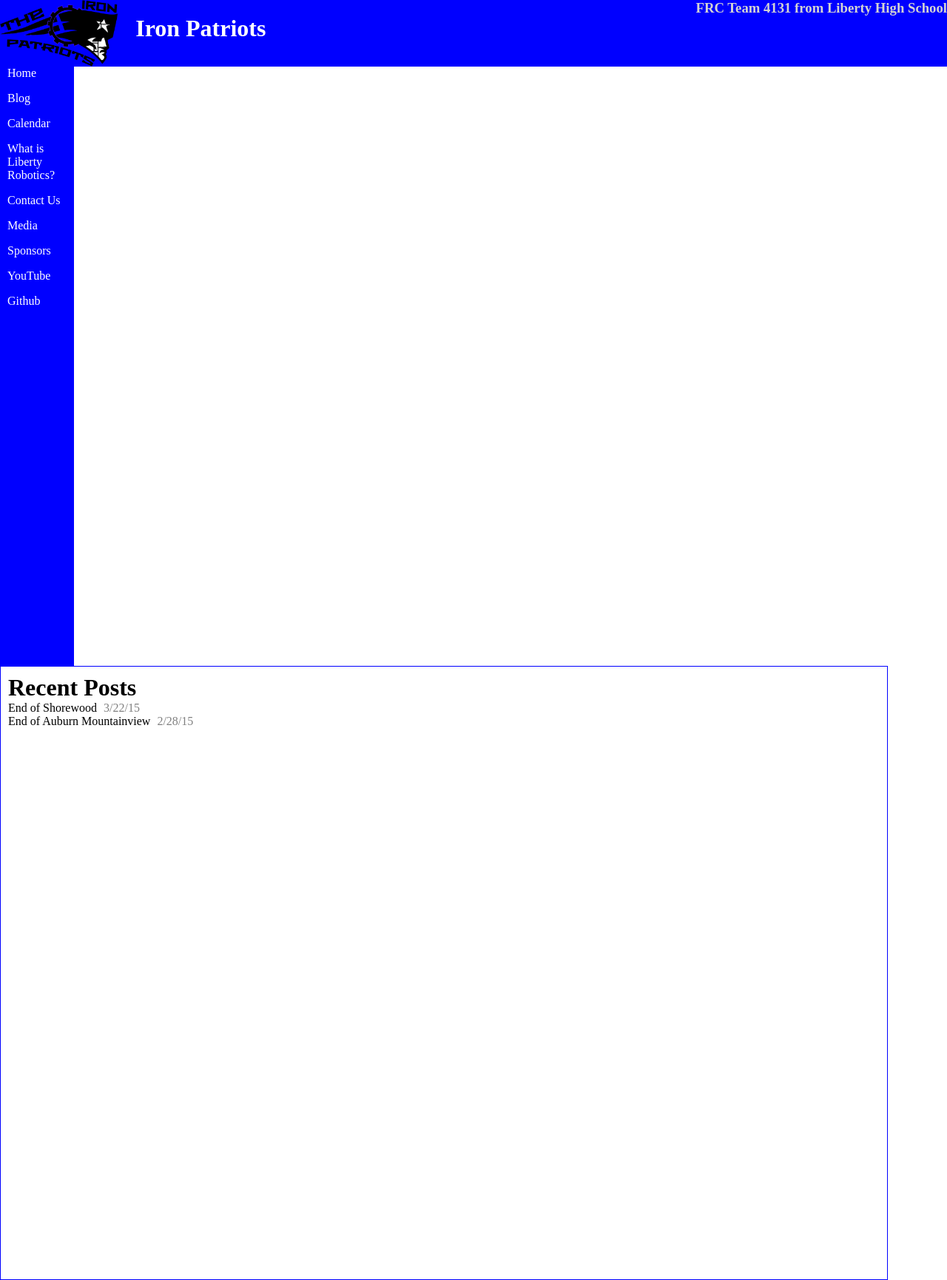
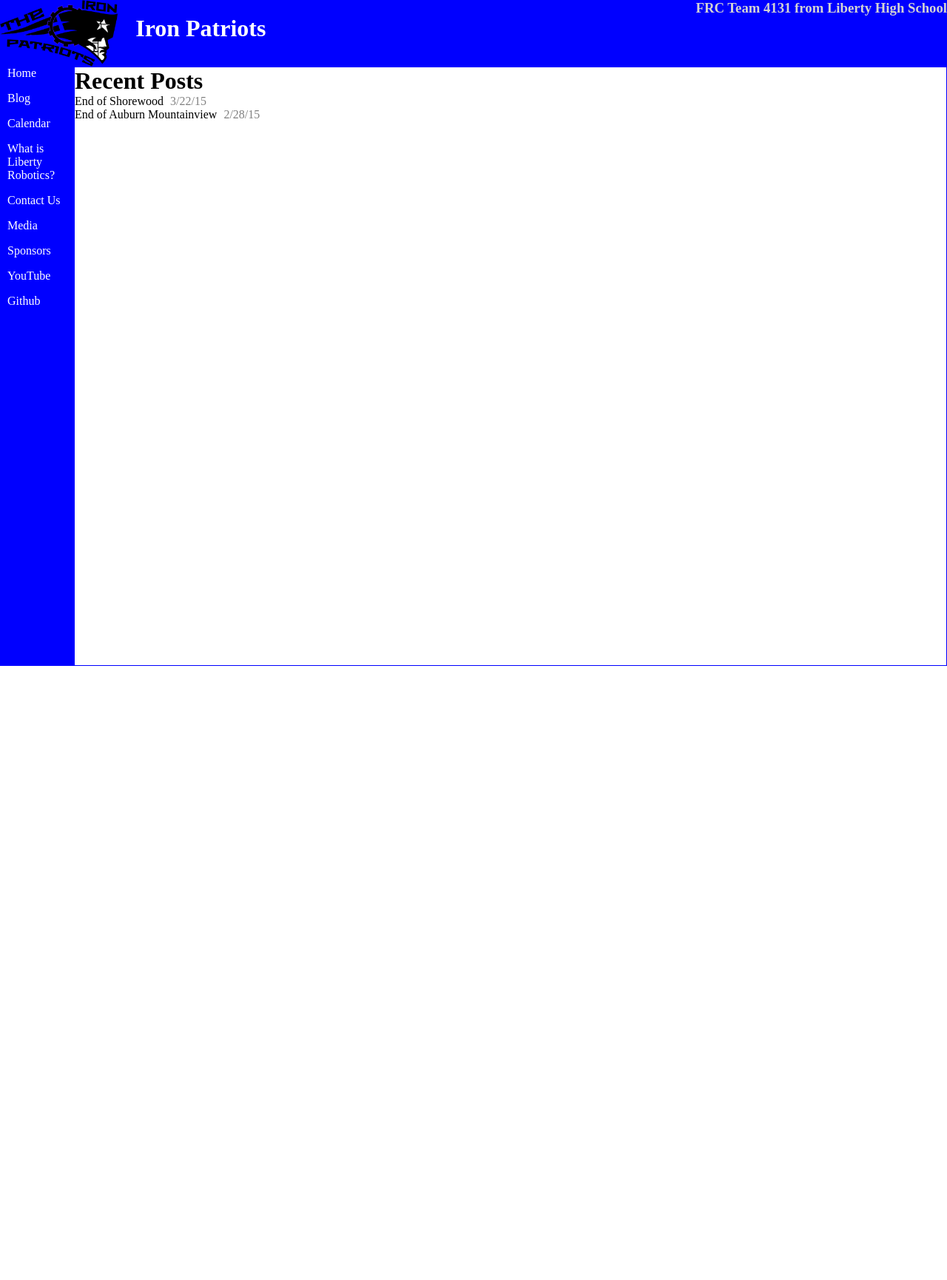
Before and after one commit to katiebugmoon/FRC4131.github.io, a Jekyll site: the page built from blog.html, in a window 1280 px wide. Shown: the whole page at 74% size. Built offline with Jekyll 4.4.1, drawn with Linux system fonts in a browser that asks for light colours; after the commit the page ends 900 px from its top, so only the background shows below that.

Commit message:
Remove padding: it seems to break the layout

```diff
--- a/_layouts/base.html
+++ b/_layouts/base.html
@@ -18,7 +18,7 @@
 				<a class="sitelink" href="https://www.youtube.com/channel/UC4yU-32WIU4Czi8nTdSphrQ" target="_blank">YouTube</a>
 				<a class="sitelink" href="https://github.com/FRC4131" target="_blank">Github</a>
 			</div>
-			<div style="width:calc(100% - 102px); height:calc(100% - 2px); border:1px solid blue; overflow:scroll; padding:10px;">
+			<div style="width:calc(100% - 102px); height:calc(100% - 2px); border:1px solid blue; overflow:scroll;">
 				{{ content }}
 			</div>
 		</div>
```
